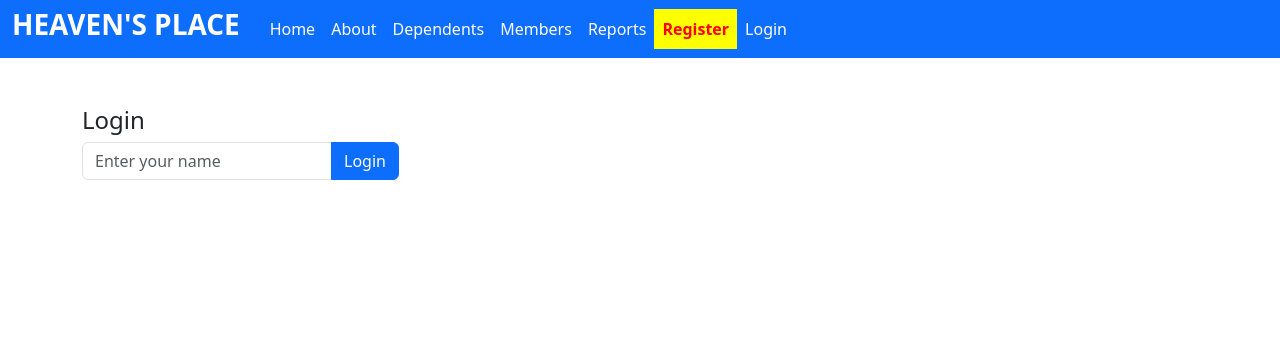
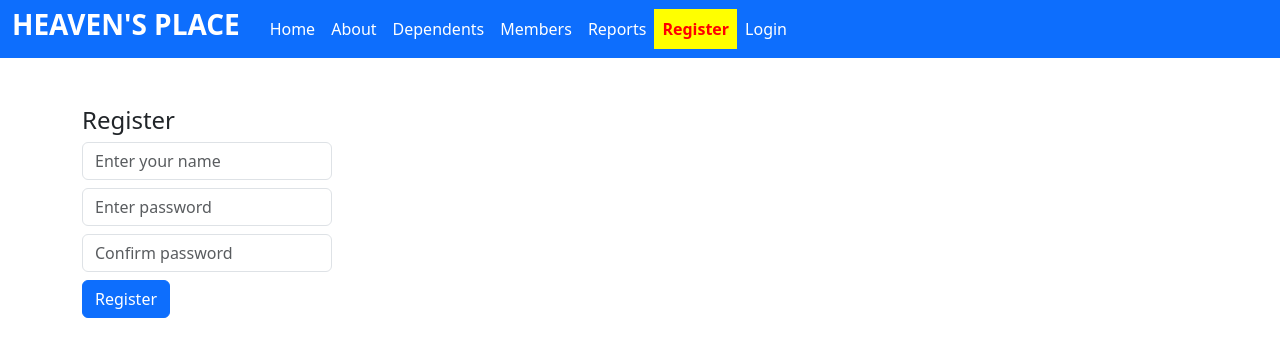
Before and after one commit to starsoft5/my-app, an Angular app: page /register in a window 1280 px wide. Shown: the top 356 px of the page. Built offline with nearby package versions, Linux system fonts and the light colour scheme.

Commit message:
Login and Log out features

```diff
--- a/src/app/app.html
+++ b/src/app/app.html
@@ -26,11 +26,15 @@
           <a class="nav-link" routerLink="/register" routerLinkActive="active-menu">Register</a>
         </li>
 
+    <!-- Show login link if not logged in -->
+    <li class="nav-item" *ngIf="!store.isLoggedIn()"><a class="nav-link" routerLink="/login" routerLinkActive="active-menu">Login</a></li>
+    <li class="nav-item" *ngIf="store.isLoggedIn()"><a class="nav-link" routerLink="/login" routerLinkActive="active-menu">Logout</a></li>
+  </ul>
 
+  <span class="navbar-text" *ngIf="store.isLoggedIn()">
+        Welcome, {{ store.loginName() }}
+      </span>
 
-    <!-- Show login link if not logged in -->
-    <li class="nav-item"><a class="nav-link" routerLink="/login" routerLinkActive="active-menu">Login</a></li>
-  </ul>
     </div>
   </div>
 </nav>
--- a/src/app/app.ts
+++ b/src/app/app.ts
@@ -1,15 +1,16 @@
 import { Component, inject, OnDestroy, OnInit } from '@angular/core';
 import { RouterModule } from '@angular/router';
 import { AppStore } from './state/app-store.service';
+import { CommonModule } from '@angular/common';
 
 @Component({
   selector: 'app-root',
   standalone: true,
-  imports: [RouterModule],
+  imports: [RouterModule, CommonModule],
   templateUrl: './app.html'
 })
 export class AppComponent implements OnInit, OnDestroy {
-  private store = inject(AppStore);
+  public store = inject(AppStore);
 
   ngOnInit(): void {
     window.addEventListener('beforeunload', this.saveState);
--- a/src/app/login/login.html
+++ b/src/app/login/login.html
@@ -1 +1,40 @@
-<p>login works!</p>
+<div class="container mt-5">
+  <div class="row mb-4">
+    <div class="col-md-6">
+      <h4>Login</h4>
+
+      <div class="input-group mb-2">
+        <input
+          class="form-control"
+          placeholder="Enter your name"
+          [(ngModel)]="tempName"
+          [disabled]="store.isLoggedIn()"
+        />
+        </div>
+
+        <div class="input-group mb-2">
+        <input
+          class="form-control"
+          placeholder="Enter your password"
+          [(ngModel)]="tempPassword"
+          [disabled]="store.isLoggedIn()"
+        />
+        </div>
+
+        <div class="input-group mb-2">
+        <button class="btn btn-primary" (click)="login()" [disabled]="store.isLoggedIn()">
+          Login
+        </button>
+        <button class="btn btn-primary" (click)="store.logout()" [disabled]="!store.isLoggedIn()">
+          Logout
+        </button>
+        </div>
+
+      <p class="mt-2 text-muted" *ngIf="store.isLoggedIn()">
+        Welcome, <strong>{{ store.loginName() }}</strong>!
+      </p>
+    </div>
+  </div>
+
+
+</div>
--- a/src/app/login/login.ts
+++ b/src/app/login/login.ts
@@ -1,12 +1,38 @@
 import { Component } from '@angular/core';
+import { FormsModule } from '@angular/forms';
+import { AppStore } from '../state/app-store.service';
+import { CommonModule } from '@angular/common';
+import { HttpClient } from '@angular/common/http';
 
 @Component({
   selector: 'app-login',
   standalone: true,
-  imports: [],
+  imports: [CommonModule, FormsModule],
   templateUrl: './login.html',
   styleUrl: './login.css'
 })
 export class Login {
+tempName: any;
+tempPassword: any;
+constructor(public store: AppStore, private http: HttpClient) {}
 
+login() {
+  const userData = {
+    email: this.tempName,
+    password: this.tempPassword
+  };
+  this.http.post('http://localhost:7112/api/LoginUserFunction', userData)
+    .subscribe({
+      next: () => {
+        alert('Login successful');
+        this.store.updateLoginName(this.tempName);
+        this.tempName = '';
+        this.tempPassword = '';
+      },
+      error: (err) => {
+        alert('Invalid email or password');
+        console.error(err);
+      }
+    });
 }
+}
--- a/src/app/register/register.html
+++ b/src/app/register/register.html
@@ -1,37 +1,47 @@
 <div class="container mt-5">
   <div class="row mb-4">
     <div class="col-md-6">
-      <h4>Login</h4>
-      <div class="input-group">
+      <h4>Register</h4>
+
+      <div class="input-group mb-2">
         <input
           class="form-control"
           placeholder="Enter your name"
           [(ngModel)]="tempName"
-          [disabled]="store.isLoggedIn()"
+          name="name"
         />
-        <button class="btn btn-primary" (click)="store.updateLoginName(tempName)" [disabled]="store.isLoggedIn()">
-          Login
-        </button>
-        <button class="btn btn-danger" (click)="store.logout()" *ngIf="store.isLoggedIn()">
-          Logout
-        </button>
       </div>
-      <p class="mt-2 text-muted" *ngIf="store.isLoggedIn()">
-        Welcome, <strong>{{ store.loginName() }}</strong>!
-      </p>
-    </div>
-  </div>
 
-  <div class="row" *ngIf="store.isLoggedIn()">
-    <div class="col-md-6">
-      <h4>Counter</h4>
-      <p class="lead">Count: {{ store.counter() }}</p>
-      <p class="text-secondary">Double: {{ store.double() }}</p>
-      <div class="btn-group">
-        <button class="btn btn-success" (click)="store.increment()">+</button>
-        <button class="btn btn-warning" (click)="store.decrement()">−</button>
-        <button class="btn btn-secondary" (click)="store.reset()">Reset</button>
+      <div class="input-group mb-2">
+        <input
+          type="password"
+          class="form-control"
+          placeholder="Enter password"
+          [(ngModel)]="password"
+          name="password"
+        />
       </div>
-    </div>
-  </div>
-</div>
+
+      <div class="input-group mb-2">
+        <input
+          type="password"
+          class="form-control"
+          placeholder="Confirm password"
+          [(ngModel)]="confirmPassword"
+          name="confirmPassword"
+        />
+      </div>
+
+      <div class="mb-2 text-danger" *ngIf="password && confirmPassword && password !== confirmPassword">
+        Password and Confirm Password do not match.
+      </div>
+
+      <button class="btn btn-primary"
+        (click)="register()">
+        Register
+      </button>
+
+
+    </div> <!-- Close col-md-6 -->
+  </div> <!-- Close row -->
+</div> <!-- Close container -->
--- a/src/app/register/register.ts
+++ b/src/app/register/register.ts
@@ -2,6 +2,7 @@ import { Component } from '@angular/core';
 import { FormsModule } from '@angular/forms';
 import { AppStore } from '../state/app-store.service';
 import { CommonModule } from '@angular/common';
+import { HttpClient } from '@angular/common/http';
 
 @Component({
   selector: 'app-register',
@@ -11,6 +12,38 @@ import { CommonModule } from '@angular/common';
   styleUrl: './register.css'
 })
 export class Register {
-tempName: any;
-  constructor(public store: AppStore) {}
+
+tempName: string = '';
+password: string = '';
+confirmPassword: string = '';
+  constructor(public store: AppStore, private http: HttpClient) {}
+
+  register() {
+    if (this.password !== this.confirmPassword) {
+      alert('Passwords do not match');
+      return;
+    }
+
+
+
+    const userData = {
+      email: this.tempName,
+      password: this.password
+    };
+    this.http.post('http://localhost:7112/api/CreateUserFunction', userData)
+      .subscribe({
+        next: () => {
+          alert('Registration successful');
+          this.store.updateLoginName('');
+          this.tempName = '';
+          this.password = '';
+          this.confirmPassword = '';
+        },
+        error: (err) => {
+          alert('Invalid email or password');
+          console.error(err);
+        }
+      });
+
+  }
 }
--- a/src/app/state/app-store.service.ts
+++ b/src/app/state/app-store.service.ts
@@ -3,21 +3,21 @@ import { Injectable, signal, computed, effect } from '@angular/core';
 @Injectable({ providedIn: 'root' })
 export class AppStore {
   // 🟢 State
-  private readonly _counter = signal(0);
+  //private readonly _counter = signal(0);
   private readonly _loginName = signal('');
 
   // 🟣 Computed values (optional)
-  readonly double = computed(() => this._counter() * 2);
+  //readonly double = computed(() => this._counter() * 2);
   readonly isLoggedIn = computed(() => this._loginName().length > 0);
 
   // 🟢 Getters (template-friendly)
-  counter = () => this._counter();
+  //counter = () => this._counter();
   loginName = () => this._loginName();
 
   // 🔄 Setters
-  increment = () => this._counter.set(this._counter() + 1);
-  decrement = () => this._counter.set(this._counter() - 1);
-  reset = () => this._counter.set(0);
+  //increment = () => this._counter.set(this._counter() + 1);
+  //decrement = () => this._counter.set(this._counter() - 1);
+  //reset = () => this._counter.set(0);
 
   updateLoginName(name: string) {
     this._loginName.set(name);
@@ -25,7 +25,7 @@ export class AppStore {
 
   logout() {
     this._loginName.set('');
-    this.reset();
+    //this.reset();
   }
 
   // Optional: log effects
@@ -35,7 +35,7 @@ export class AppStore {
     // Save to localStorage when state changes
     effect(() => {
       const state = {
-        counter: this._counter(),
+        //counter: this._counter(),
         loginName: this._loginName()
       };
       localStorage.setItem('appState', JSON.stringify(state));
@@ -44,7 +44,7 @@ export class AppStore {
 
   get() {
   return {
-    counter: this._counter(),
+    //counter: this._counter(),
     loginName: this._loginName()
   };
 }
@@ -54,9 +54,9 @@ private restoreState() {
     if (raw) {
       try {
         const parsed = JSON.parse(raw);
-        if (typeof parsed.counter === 'number') {
-          this._counter.set(parsed.counter);
-        }
+        //if (typeof parsed.counter === 'number') {
+        //  this._counter.set(parsed.counter);
+        //}
         if (typeof parsed.loginName === 'string') {
           this._loginName.set(parsed.loginName);
         }
```
